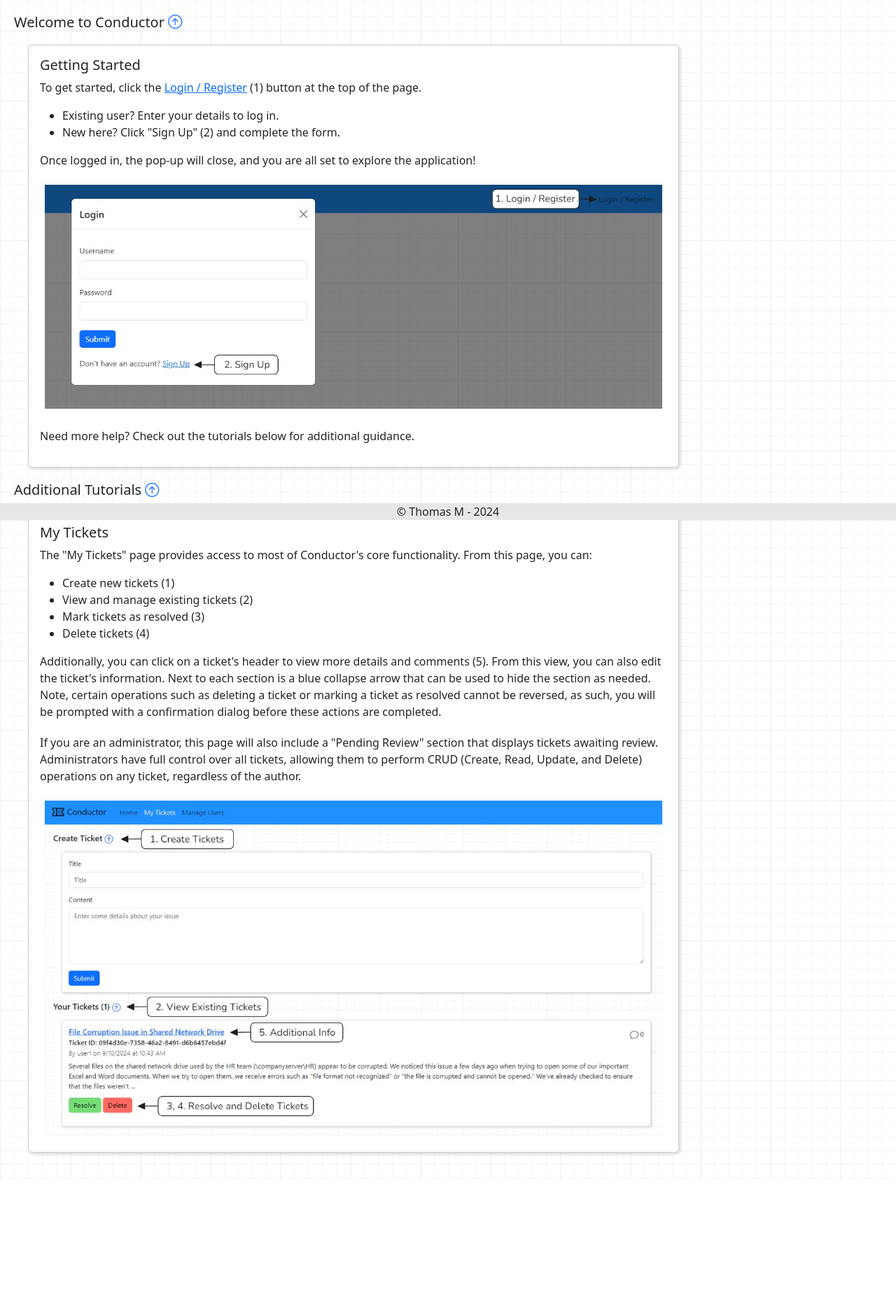
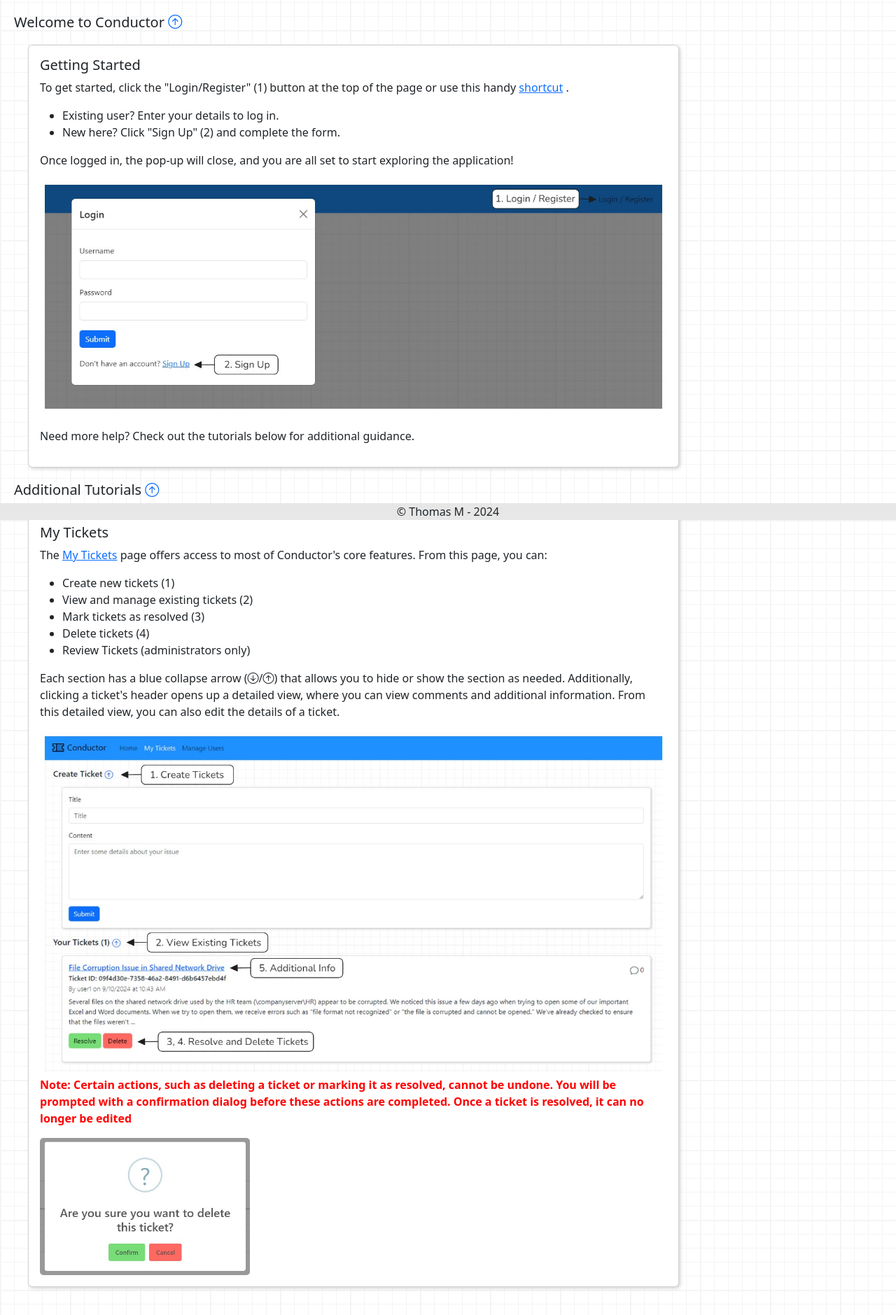
Before and after one commit to thomasmcr/SEA-Programming-Project, a FastAPI app: page / in a window 1280 px wide, after a click that opens the changed part. Shown: the part 57-1936 px from the top of the page at 70% size. Before the commit the page ends 1710 px from the top, so only its background shows below. Run offline with FastAPI, Linux system fonts and the light colour scheme; some libraries are stand-ins or nearby versions.

Commit message:
Final touches

```diff
--- a/src/templates/pages/home.html
+++ b/src/templates/pages/home.html
@@ -10,12 +10,12 @@
             <div class="card-body">
                 <h1 style="font-size: 20px;">Getting Started</h1>
                 <p>
-                    To get started, click the <a href="#" data-bs-toggle="modal" data-bs-target="#loginModal">Login / Register</a> (1) button at the top of the page.
+                    To get started, click the "Login/Register" (1) button at the top of the page or use this handy <a href="#" data-bs-toggle="modal" data-bs-target="#loginModal">shortcut</a> .
                     <ul>
                         <li>Existing user? Enter your details to log in.</li>
                         <li>New here? Click "Sign Up" (2) and complete the form.</li>
                     </ul>
-                    Once logged in, the pop-up will close, and you are all set to explore the application!
+                    Once logged in, the pop-up will close, and you are all set to start exploring the application!
                 </p>
                 <img class="card-img" src="{{ url_for('static', path='images/tutorial/tutorial_login.png')}}" alt="Card image cap" style="max-width: 900px;">
                 <p style="margin-top: 20px;">Need more help? Check out the tutorials below for additional guidance.</p>
@@ -31,22 +31,26 @@
             <div class="card-body">
                 <h1 style="font-size: 20px;">My Tickets</h1>
                 <p>
-                    The "My Tickets" page provides access to most of Conductor's core functionality. From this page, you can:
-                    <ul>
-                       <li>Create new tickets (1)</li>
-                       <li>View and manage existing tickets (2)</li>
-                       <li>Mark tickets as resolved (3)</li>
-                       <li>Delete tickets (4)</li>
-                    </ul>
-                    Additionally, you can click on a ticket's header to view more details and comments (5). From this view, you can also edit the ticket's information.
-                    Next to each section is a blue collapse arrow that can be used to hide the section as needed. Note, certain operations such as deleting a ticket or
-                    marking a ticket as resolved cannot be reversed, as such, you will be prompted with a confirmation dialog before these actions are completed.
+                    The <a href="/my-tickets-page/">My Tickets</a> page offers access to most of Conductor's core features. From this page, you can:
                 </p>
-                <p style="margin-top: 20px;">
-                    If you are an administrator, this page will also include a "Pending Review" section that displays tickets awaiting review. Administrators have full control
-                    over all tickets, allowing them to perform CRUD (Create, Read, Update, and Delete) operations on any ticket, regardless of the author.
+                <ul>
+                   <li>Create new tickets (1)</li>
+                   <li>View and manage existing tickets (2)</li>
+                   <li>Mark tickets as resolved (3)</li>
+                   <li>Delete tickets (4)</li>
+                   <li>Review Tickets (administrators only)</li>
+                </ul>
+                <p>
+                    Each section has a blue collapse arrow (<i class="bi bi-arrow-down-circle"></i>/<i class="bi bi-arrow-up-circle"></i>)
+                    that allows you to hide or show the section as needed. Additionally, clicking a ticket's header opens up a detailed view,
+                    where you can view comments and additional information. From this detailed view, you can also edit the details of a ticket.
                 </p>
                 <img class="card-img" src="{{ url_for('static', path='images/tutorial/tutoriaL_my_tickets.png')}}" alt="My Tickets Page Tutorial" style="max-width: 900px;">
+                <p style="font-weight: 600; color: red;">
+                    Note: Certain actions, such as deleting a ticket or marking it as resolved, cannot be undone. You will be prompted with a confirmation
+                    dialog before these actions are completed. Once a ticket is resolved, it can no longer be edited
+                </p>
+                <img class="card-img" src="{{ url_for('static', path='images/tutorial/tutorial_confirmation.png')}}" alt="My Tickets Page Tutorial" style="max-width: 300px;">
             </div>
         </div>
     </div>
```
Also changed, not shown: src/static/images/tutorial/tutorial_confirmation.png (added), src/tickets.db.
